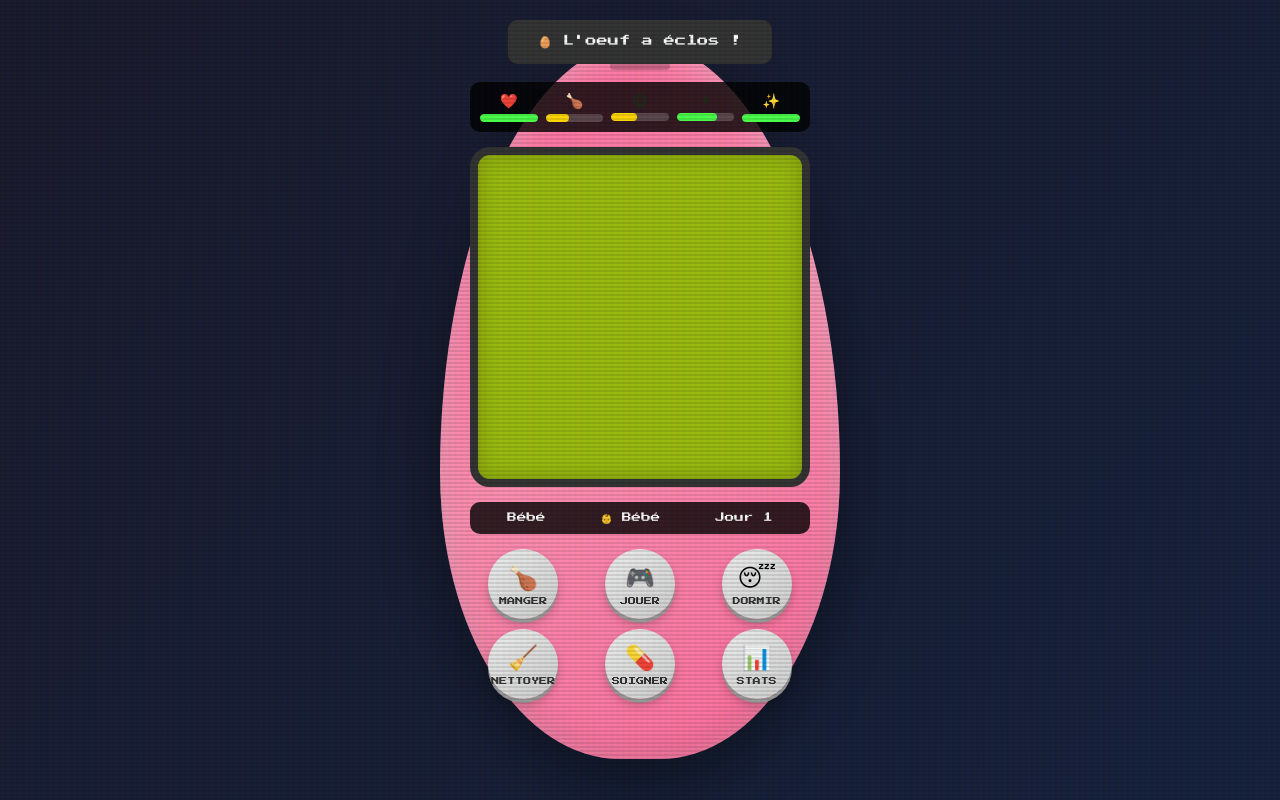
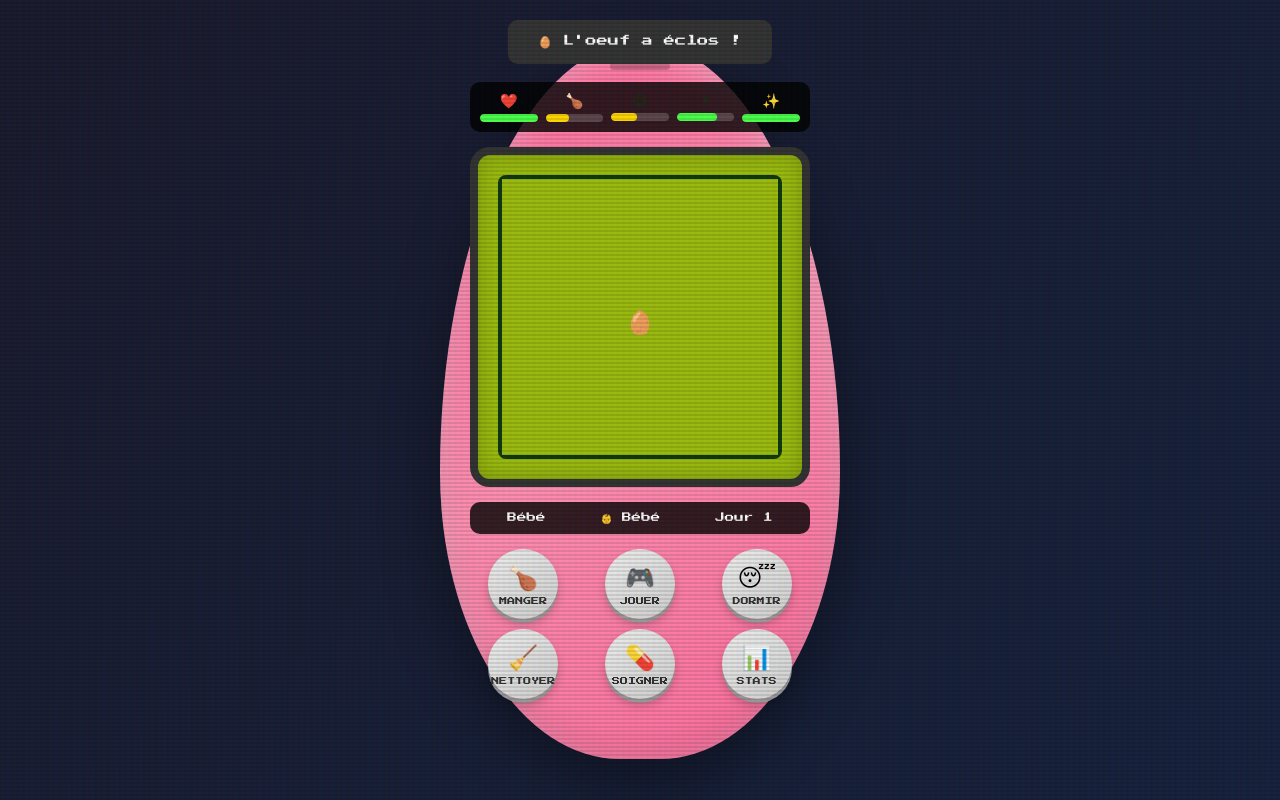
Before and after one commit to ThomekAssistant/pixel-tamagotchi, a plain HTML site: page index.html in a window 1280 px wide. Both pictures are taken after a click on the button "🥚 FAIRE ÉCLORE". Drawn offline with Linux system fonts and the light colour scheme.

Commit message:
Fix canvas rendering - ensure canvas is visible and properly sized

```diff
--- a/css/style.css
+++ b/css/style.css
@@ -292,6 +292,11 @@ h1 {
     width: 100%;
     height: auto;
     image-rendering: pixelated;
+    image-rendering: -moz-crisp-edges;
+    image-rendering: crisp-edges;
+    background: #9bbc0f;
+    border-radius: 8px;
+    display: block;
 }
 
 /* Thought Bubble */
--- a/js/tamagotchi.js
+++ b/js/tamagotchi.js
@@ -461,14 +461,38 @@ class Tamagotchi {
     // Render le sprite
     render() {
         const canvas = document.getElementById('game-canvas');
-        if (!canvas || !window.SpriteGenerator) return;
+        if (!canvas) {
+            console.log('Canvas not found');
+            return;
+        }
+
+        // S'assurer que le canvas a la bonne taille
+        if (canvas.width !== 256) canvas.width = 256;
+        if (canvas.height !== 256) canvas.height = 256;
 
         const ctx = canvas.getContext('2d');
-        ctx.clearRect(0, 0, canvas.width, canvas.height);
+        if (!ctx) {
+            console.log('Could not get 2d context');
+            return;
+        }
 
         // Fond
         ctx.fillStyle = this.isSleeping ? '#1a1a2e' : '#9bbc0f';
         ctx.fillRect(0, 0, canvas.width, canvas.height);
+
+        // Dessiner une bordure
+        ctx.strokeStyle = '#0f380f';
+        ctx.lineWidth = 4;
+        ctx.strokeRect(2, 2, 252, 252);
+
+        if (!window.SpriteGenerator) {
+            // Fallback si sprites pas chargés
+            ctx.fillStyle = '#0f380f';
+            ctx.font = '20px monospace';
+            ctx.textAlign = 'center';
+            ctx.fillText('🥚', 128, 140);
+            return;
+        }
 
         if (this.state === 'egg') {
             this.renderEgg(ctx);
```
